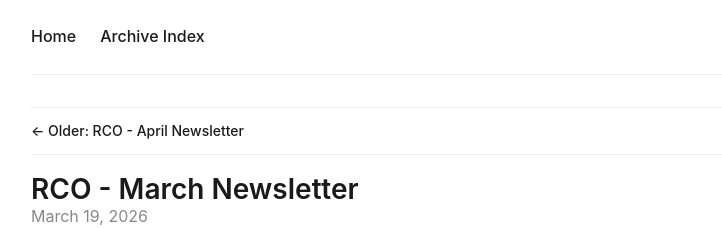
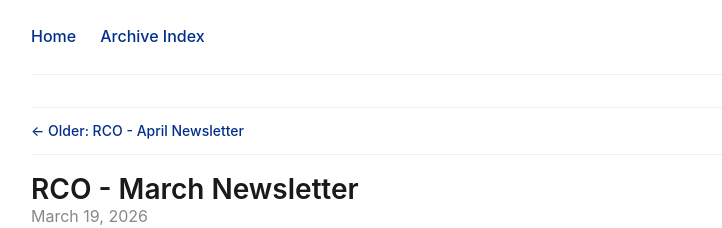
Before and after one commit to Raices-Cyber-Org/newsletter-archive, a Jekyll site: the page built from _posts/2026-03-19-RCO - March Newsletter.md, in a window 1280 px wide. Shown: the top 228 px of the page, without its empty margins (249-971 px from the left). Built offline with Jekyll 4.4.1, drawn with Linux system fonts in a browser that asks for light colours.

Commit message:
Update link colors in style.css
theme change to integrate colours from RCO branding guide

```diff
--- a/assets/style.css
+++ b/assets/style.css
@@ -1,15 +1,15 @@
 body { background: #fff; color: #1a1a1a; font-family: -apple-system, Segoe UI, sans-serif; max-width: 720px; margin: 0 auto; padding: 0 24px 60px; line-height: 1.6; }
 nav { display: flex; gap: 24px; padding: 24px 0; border-bottom: 1px solid #eee; margin-bottom: 32px; }
-nav a { color: #1a1a1a; text-decoration: none; font-weight: 500; }
-nav a:hover { text-decoration: underline; }
+nav a { color: #022F8B; text-decoration: none; font-weight: 500; }
+nav a:hover { color: #011f5e; text-decoration: underline; }
 h1 { font-size: 28px; font-weight: 600; margin-bottom: 4px; margin-top: 0; }
 ul { list-style: none; padding: 0; }
 ul li { padding: 12px 0; border-bottom: 1px solid #f0f0f0; }
-ul li a { color: #1a1a1a; text-decoration: none; font-weight: 500; }
-ul li a:hover { text-decoration: underline; }
+ul li a { color: #022F8B; text-decoration: none; font-weight: 500; }
+ul li a:hover { color: #011f5e; text-decoration: underline; }
 .post-nav { display: flex; justify-content: space-between; gap: 16px; padding: 12px 0; border-top: 1px solid #eee; border-bottom: 1px solid #eee; margin: 12px 0; font-size: 14px; }
-.post-nav a { color: #1a1a1a; text-decoration: none; }
-.post-nav a:hover { text-decoration: underline; }
+.post-nav a { color: #022F8B; text-decoration: none; }
+.post-nav a:hover { color: #011f5e; text-decoration: underline; }
 
 #scroll-top { display: none; position: fixed !important; bottom: 24px; right: 24px; z-index: 999; width: 44px; height: 44px; border-radius: 50%; border: none; background: #5E17EB; color: #fff; font-size: 20px; align-items: center; justify-content: center; cursor: pointer; box-shadow: 0 2px 8px rgba(0,0,0,0.2); }
 #scroll-top:hover { background: #5E17EB; }
```
